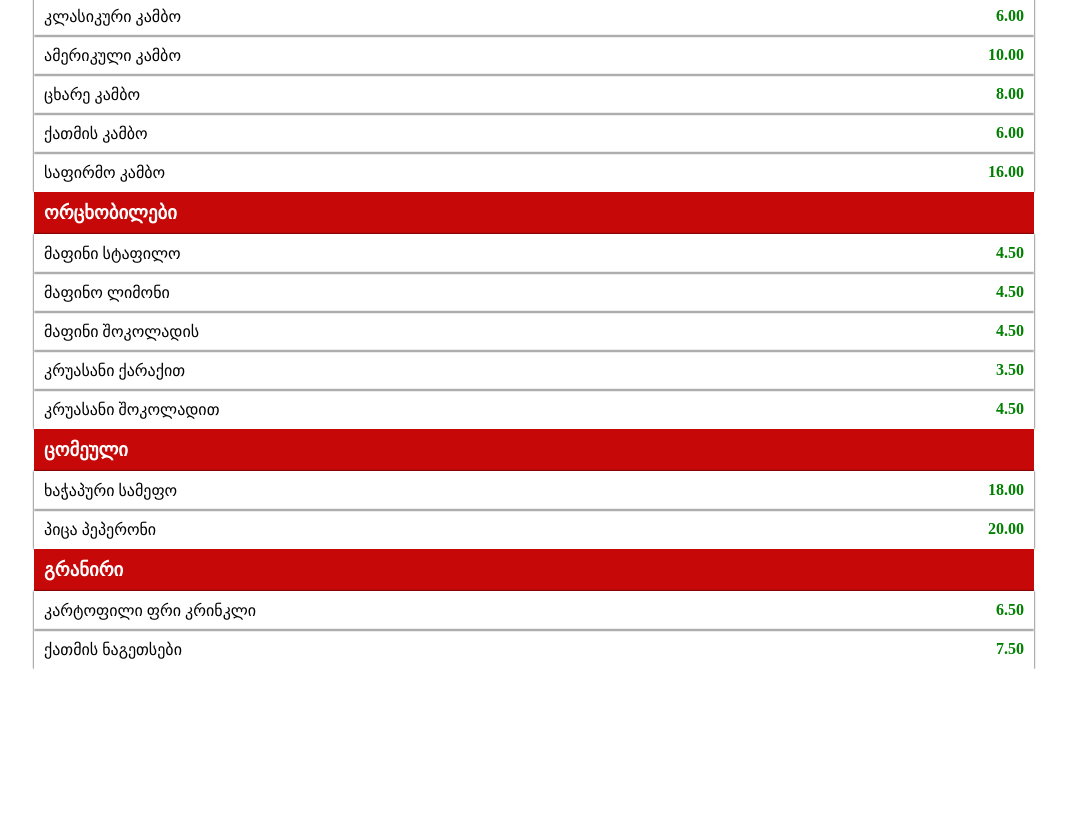
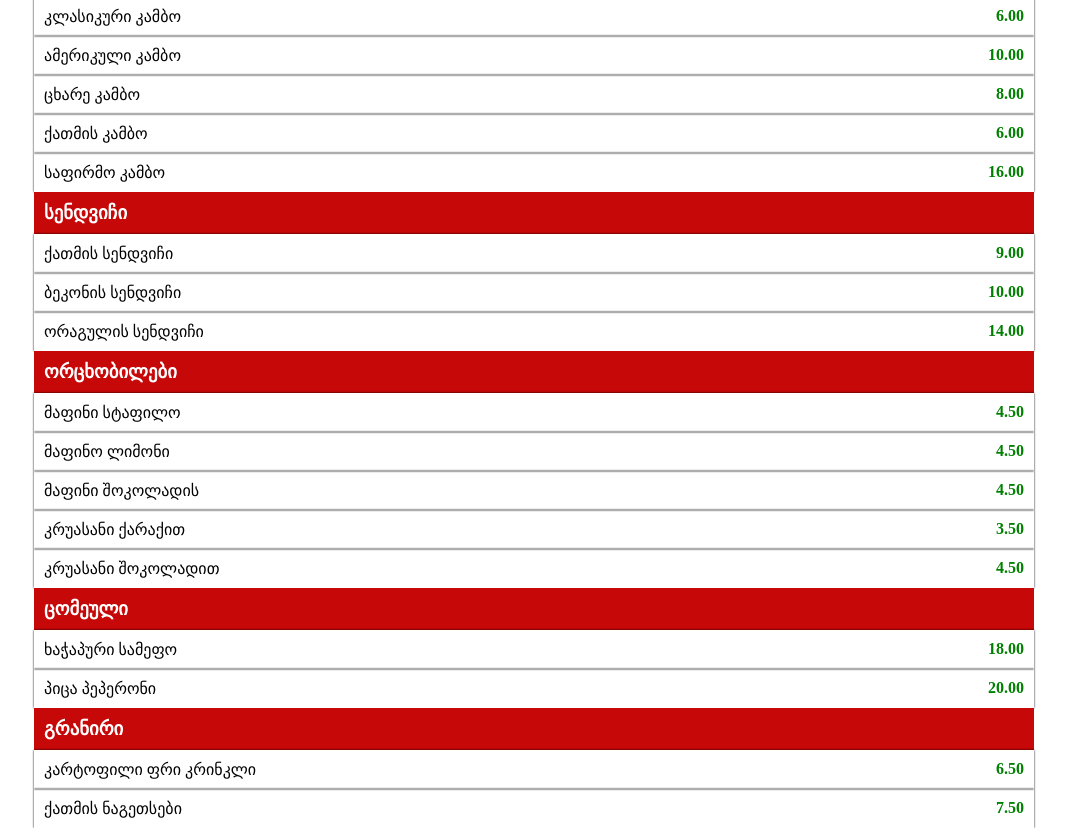
Before and after one commit to peiraki/kambo, a plain HTML site: page index.html in a window 1280 px wide. Shown: the part 986-1814 px from the top of the page, without its empty margins (106-1173 px from the left). Before the commit the page ends 1655 px from the top, so only its background shows below. Drawn offline with Linux system fonts and the light colour scheme.

Commit message:
Update index.html

```diff
--- a/index.html
+++ b/index.html
@@ -70,6 +70,17 @@
 
 		<div class="menu-container">
 			<div class="section-container">
+				<h3>სენდვიჩი</h3>
+				<ul class="menu-list">
+					<li><a href="#">ქათმის სენდვიჩი </a><span>9.00</span></li>
+					<li><a href="#">ბეკონის სენდვიჩი </a><span>10.00</span></li>
+					<li><a href="#">ორაგულის სენდვიჩი</a><span>14.00</span></li>
+				</ul>
+			</div>
+		</div>
+
+		<div class="menu-container">
+			<div class="section-container">
 				<h3>ორცხობილები</h3>
 				<ul class="menu-list">
 					<li><a href="#">მაფინი სტაფილო</a><span>4.50</span></li>
```
